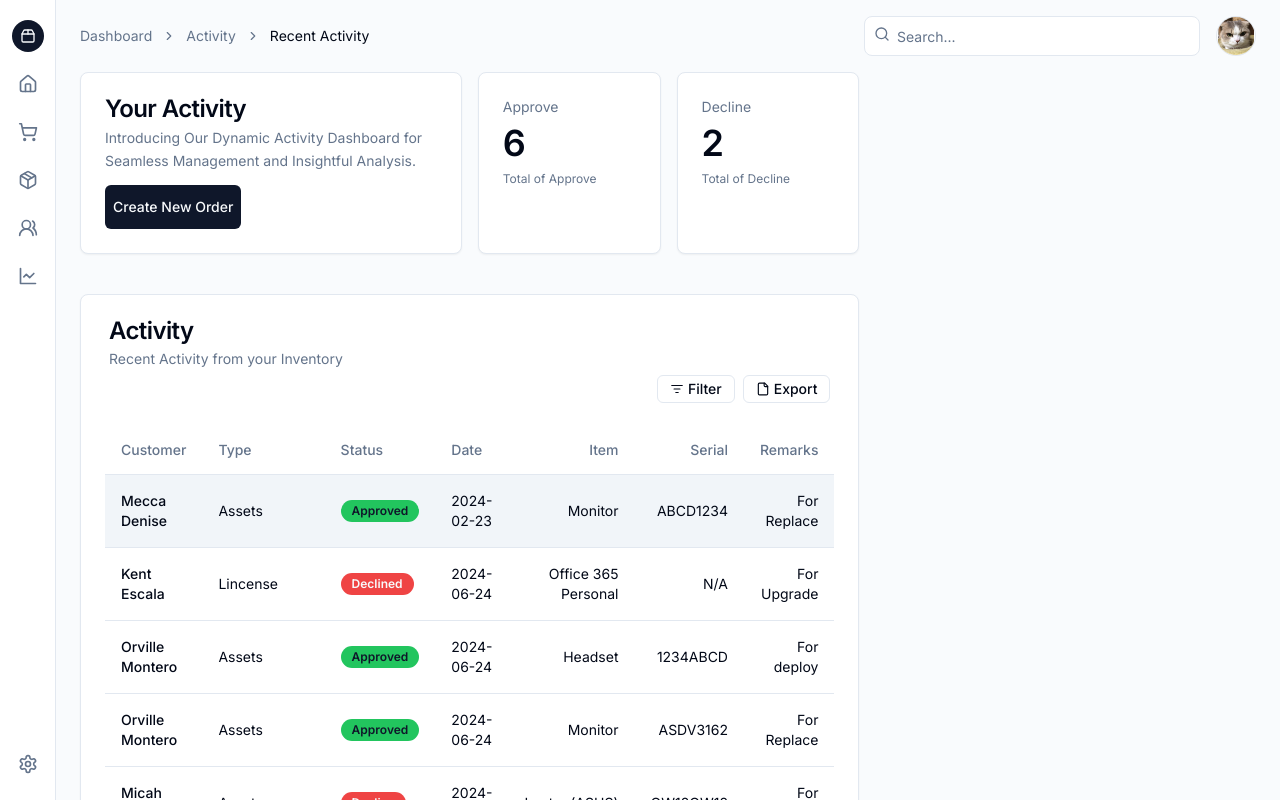
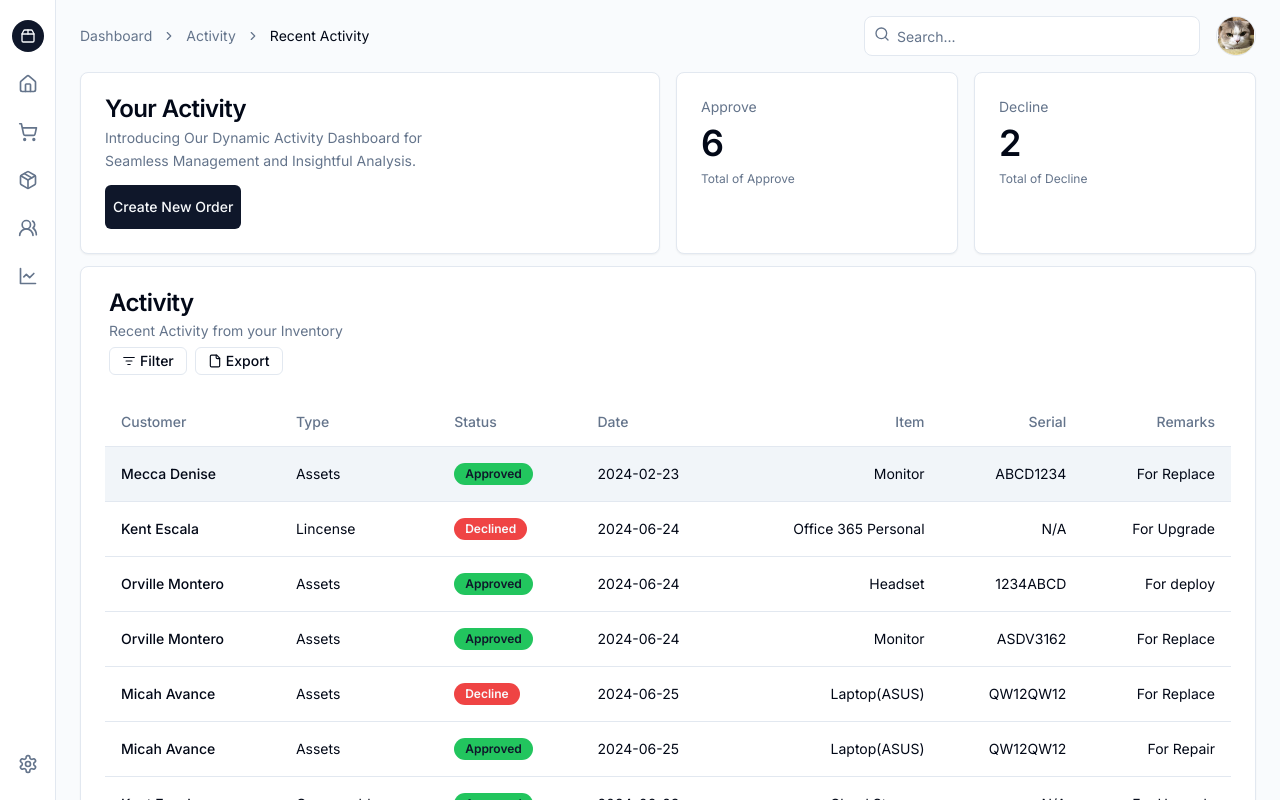
Before and after one commit to Ryoto-stack/Shadcn-Blocks, a Next.js app: page /orders in a window 1280 px wide. Shown: the top 800 px of the page. Built offline with nearby package versions, Linux system fonts and the light colour scheme.

Commit message:
ordersgap

```diff
--- a/components/Orders.tsx
+++ b/components/Orders.tsx
@@ -246,7 +246,7 @@ export function Orders() {
           </DropdownMenu>
         </header>
         <main className="grid flex-1 items-start gap-4 p-4 sm:px-6 sm:py-0 md:gap-8 lg:grid-cols-3 xl:grid-cols-3">
-          <div className="grid auto-rows-max items-start gap-4 md:gap-8 lg:col-span-2">
+          <div className="grid auto-rows-max items-start gap-4 md:gap-1 lg:col-span-3">
             <div className="grid gap-4 sm:grid-cols-2 md:grid-cols-4 lg:grid-cols-2 xl:grid-cols-4">
               <Card className="sm:col-span-2" x-chunk="dashboard-05-chunk-0">
                 <CardHeader className="pb-3">
@@ -292,7 +292,7 @@ export function Orders() {
                       Recent Activity from your Inventory
                     </CardDescription>
                     <div className="flex items-center">
-                <div className="ml-auto flex items-center gap-2">
+                <div className="flex items-center gap-2">
                   <DropdownMenu>
                     <DropdownMenuTrigger asChild>
                       <Button
```
